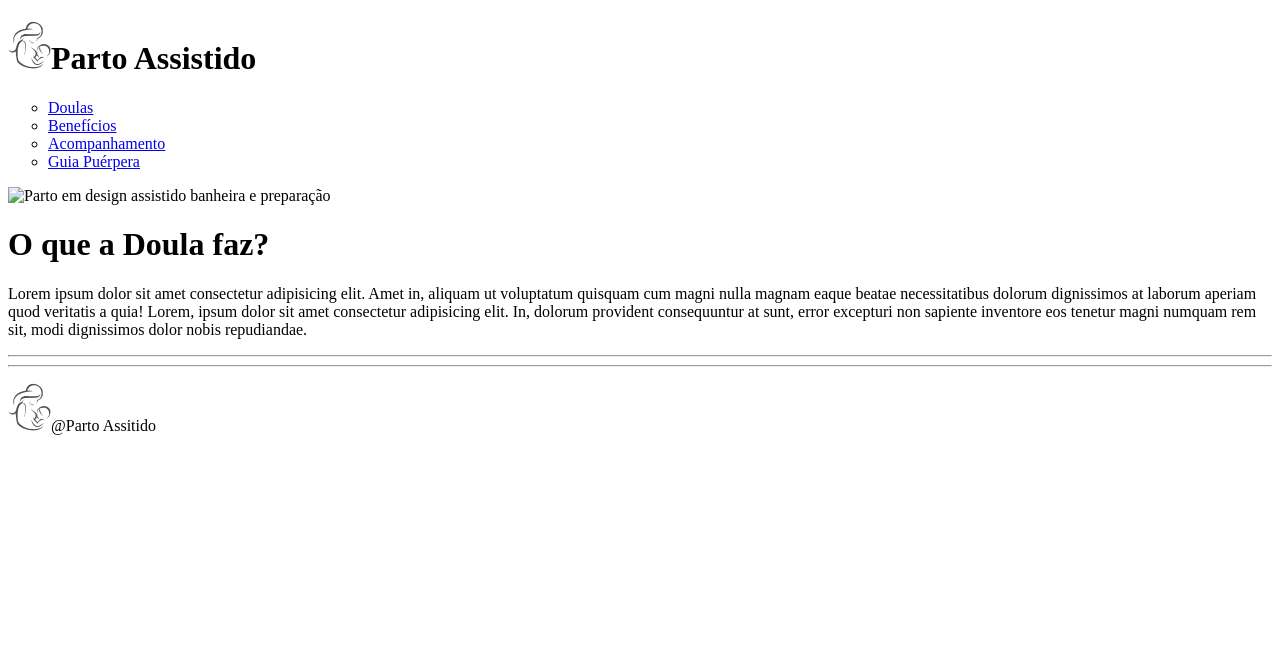
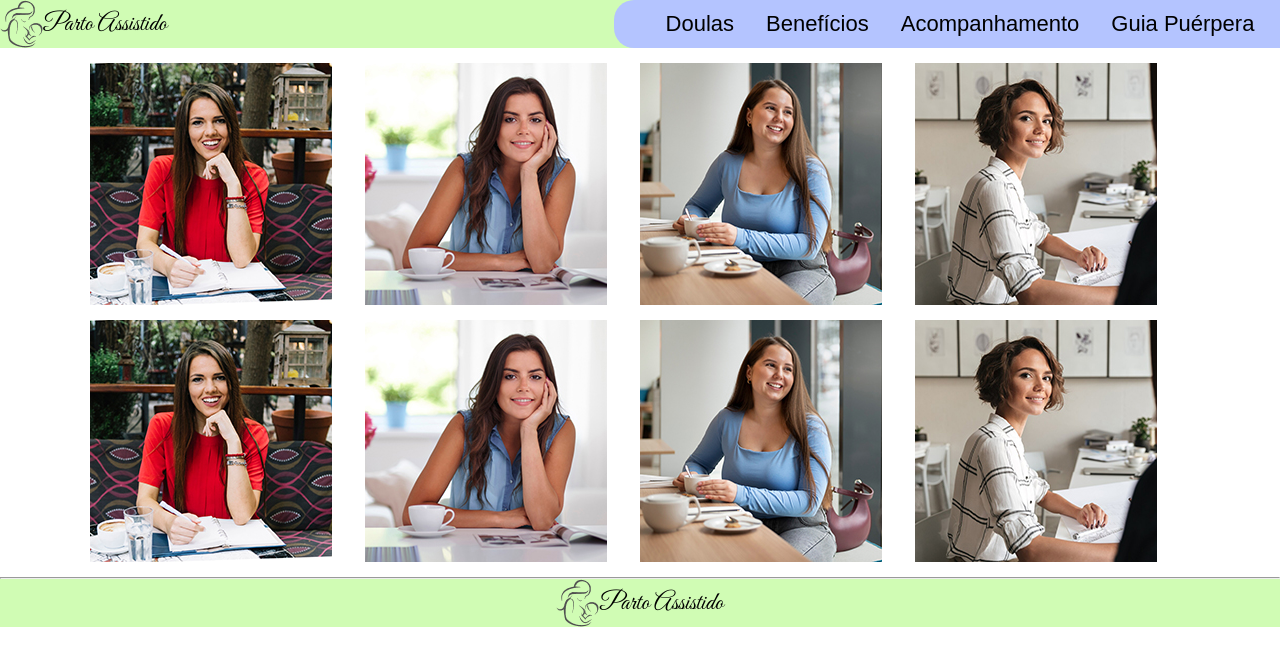
Before and after one commit to gmandrade2802/projeto-integrador-grupo-3, a plain HTML site: page html/doulas.html in a window 1280 px wide. Drawn offline with Linux system fonts and the light colour scheme; a web font is replaced by a local one.

Commit message:
Inclusão página de contratação de doulas

```diff
--- a/html/css/style-beneficios.css
+++ b/html/css/style-beneficios.css
@@ -341,3 +341,34 @@ main {
   line-height: 1.6;
   font-size: 20px;
 }
+
+.fotodoula {
+  position: relative;
+}
+
+.fotodoula img {
+  width: 100%;
+  height: auto;
+  max-width: 242px;
+  max-height: 242px;
+  display: block;
+}
+
+.fotodoula span {
+  position: absolute;
+  top: 50%;
+  left: 50%;
+  transform: translate(-50%, -50%);
+  color: white;
+  font-size: 1.5em;
+  background-color: #b4c4ff;
+  padding: 10px;
+  opacity: 0;
+  transition: opacity 0.3s;
+  border-radius: 4px;
+}
+
+.fotodoula:hover span {
+  opacity: 1;
+  border-radius: 4px;
+}
--- a/html/doulas.html
+++ b/html/doulas.html
@@ -1,35 +1,121 @@
 <!DOCTYPE html>
 <html lang="pt-br">
 <head>
-    <meta charset="UTF-8" />
-    <meta name="viewport" content="width=device-width, initial-scale=1.0" />
+    <meta charset="UTF-8">
+    <meta name="viewport" content="width=device-width, initial-scale=1.0">
     <title>Benefícios</title>
+    <link rel="stylesheet" href="css/style-beneficios.css">
+    <style>
+        @import url("https://fonts.googleapis.com/css2?family=BenchNine:wght@300;400;700&family=Great+Vibes&display=swap");
+    </style>
 </head>
 <body>
-    <header>
-      <h1><img src="img/Blacklogo.png" alt="logo" />Parto Assistido</h1>
-      <ul type="circle">
+    <header class="cabecalho">
+        <section class="cabecalho-h1">
+            <div>
+                <a href="index.html">
+                    <span class="span-logo"><img src="img/Blacklogo.png" alt="logo">Parto Assistido</span>
+                </a>
+            </div>
+            <div class="cabecalho-h1-navClass">
+                <nav>
+                    <ul>
                         <li><a href="doulas.html">Doulas</a></li>
                         <li><a href="beneficios.html">Benefícios</a></li>
                         <li><a href="acompanhamento.html">Acompanhamento</a></li>
-        <li><a href="guia-puerpera.html">Guia Puérpera</a></li>
+                        <li><a href="guiapuerpera.html">Guia Puérpera</a></li>
                     </ul>
+                </nav>
+            </div>
+        </section>
     </header>
 
-    <main>
+    <!-- <div class="capa">
+        <img src="img/capa-2-gravida-com-doula.jpg" alt="Freepik" height="300">
 
-    <div style="width: 50%;">
-        <img src="img/doulas-2.png" alt="Parto em design assistido banheira e preparação" style="width: 100%;">
+    </div> -->
+
+    <main class="main">
+      <!-- <section class="figura4" id="teste4">
+        <h2>Doulas</h2>
+      </section> -->
+      <div class="separador"></div>
+        <div class="grid">
+            <div class="quadro">
+                <div class="fotodoula">
+                  <a href="doulas.html">
+                    <img src="img/doula1.jpg" alt="Fulana">
+                    <span>Ver Currículo</span>
+                  </a>
                 </div>
-      <h1>O que a Doula faz?</h1>
-      <p>
-        Lorem ipsum dolor sit amet consectetur adipisicing elit. Amet in, aliquam ut voluptatum quisquam cum magni nulla magnam eaque beatae necessitatibus dolorum dignissimos at laborum aperiam quod veritatis a quia! Lorem, ipsum dolor sit amet consectetur adipisicing elit. In, dolorum provident consequuntur at sunt, error excepturi non sapiente inventore eos tenetur magni numquam rem sit, modi dignissimos dolor nobis repudiandae.
-      </p>
-      <hr />
+            </div>
+            <div class="quadro">
+                <div class="fotodoula">
+                  <a href="beneficios.html">
+                    <img src="img/doula2.jpg" alt="Beltrana">
+                    <span>Ver Currículo</span>
+                  </a>
+                </div>
+            </div>
+
+            <div class="quadro">
+                <div class="fotodoula">
+                  <a href="acompanhamento.html">
+                    <img src="img/doula3.jpg" alt="Fulana">
+                    <span>Ver Currículo</span>
+                  </a>
+                </div>
+            </div>
+            <div class="quadro">
+              <a href="guiapuerpera.html">
+                <div class="fotodoula">
+                    <img src="img/doula4.jpg" alt="Beltrana">
+                    <span>Ver Currículo</span>
+                </div>
+                </a>
+            </div>
+        </div>
+        <div class="separador"></div>
+        <div class="grid">
+          <div class="quadro">
+              <div class="fotodoula">
+                <a href="doulas.html">
+                  <img src="img/doula1.jpg" alt="Fulana">
+                  <span>Ver Currículo</span>
+                </a>
+              </div>
+          </div>
+          <div class="quadro">
+              <div class="fotodoula">
+                <a href="beneficios.html">
+                  <img src="img/doula2.jpg" alt="Beltrana">
+                  <span>Ver Currículo</span>
+                </a>
+              </div>
+          </div>
+
+          <div class="quadro">
+              <div class="fotodoula">
+                <a href="acompanhamento.html">
+                  <img src="img/doula3.jpg" alt="Fulana">
+                  <span>Ver Currículo</span>
+                </a>
+              </div>
+          </div>
+          <div class="quadro">
+            <a href="guiapuerpera.html">
+              <div class="fotodoula">
+                  <img src="img/doula4.jpg" alt="Beltrana">
+                  <span>Ver Currículo</span>
+              </div>
+              </a>
+          </div>
+      </div>
     </main>
-    <hr />
-    <footer>
-      <p><img src="/img/Blacklogo.png" alt="" />@Parto Assitido</p>
+    <div class="separador"></div>
+    <hr>
+    <footer class="rodape">
+        <span class="span-rodape"><img src="img/Blacklogo.png" alt="">Parto Assistido</span>
     </footer>
 </body>
 </html>
```
Also changed, not shown: html/beneficios.html (+1 -1 lines), html/guiapuerpera.html (+1 -1 lines), html/img/doula1.jpg (added), html/img/doula2.jpg (added), html/img/doula3.jpg (added), html/img/doula4.jpg (added). Lines whose indentation alone changed are shown as unchanged.
